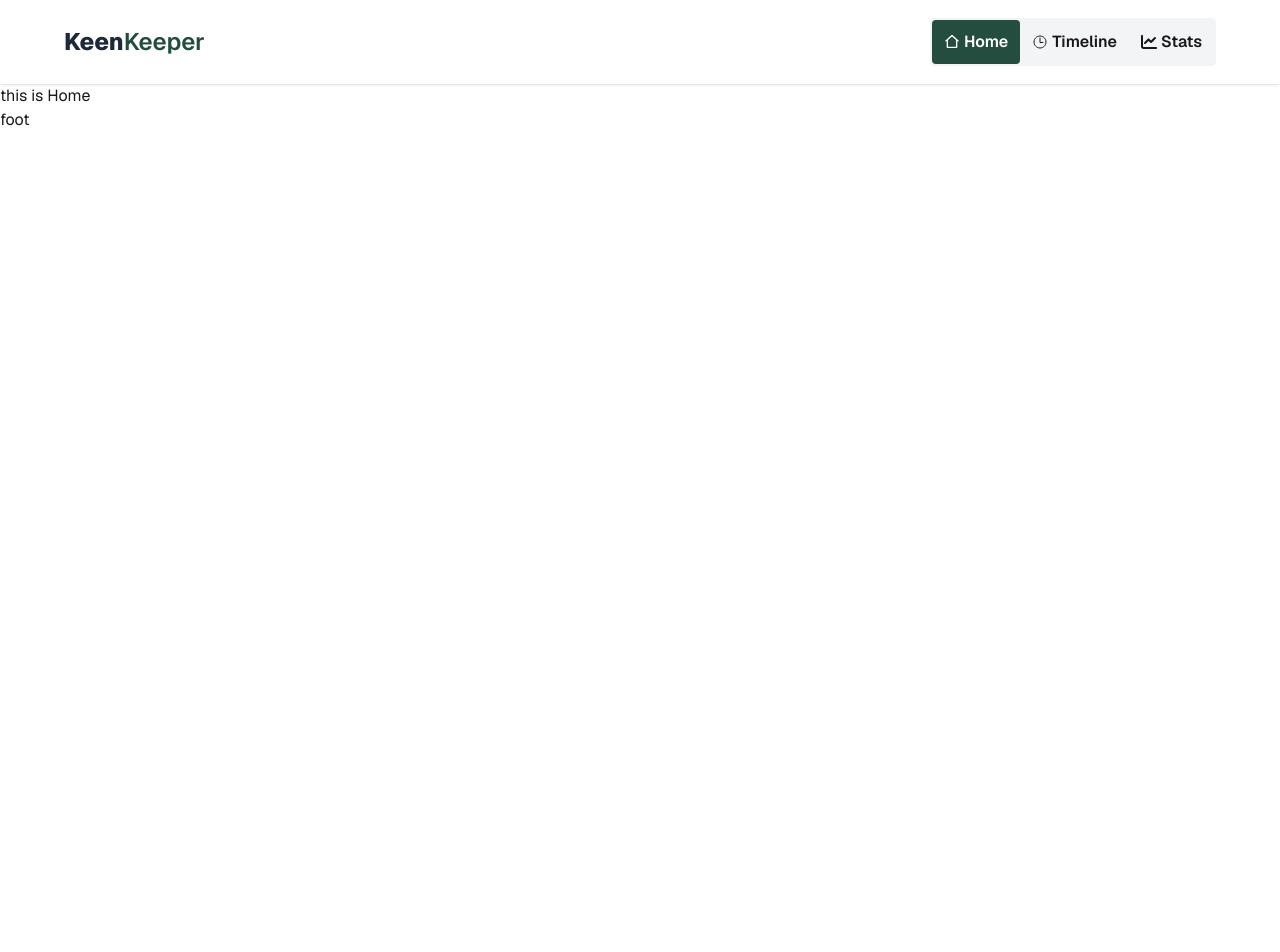
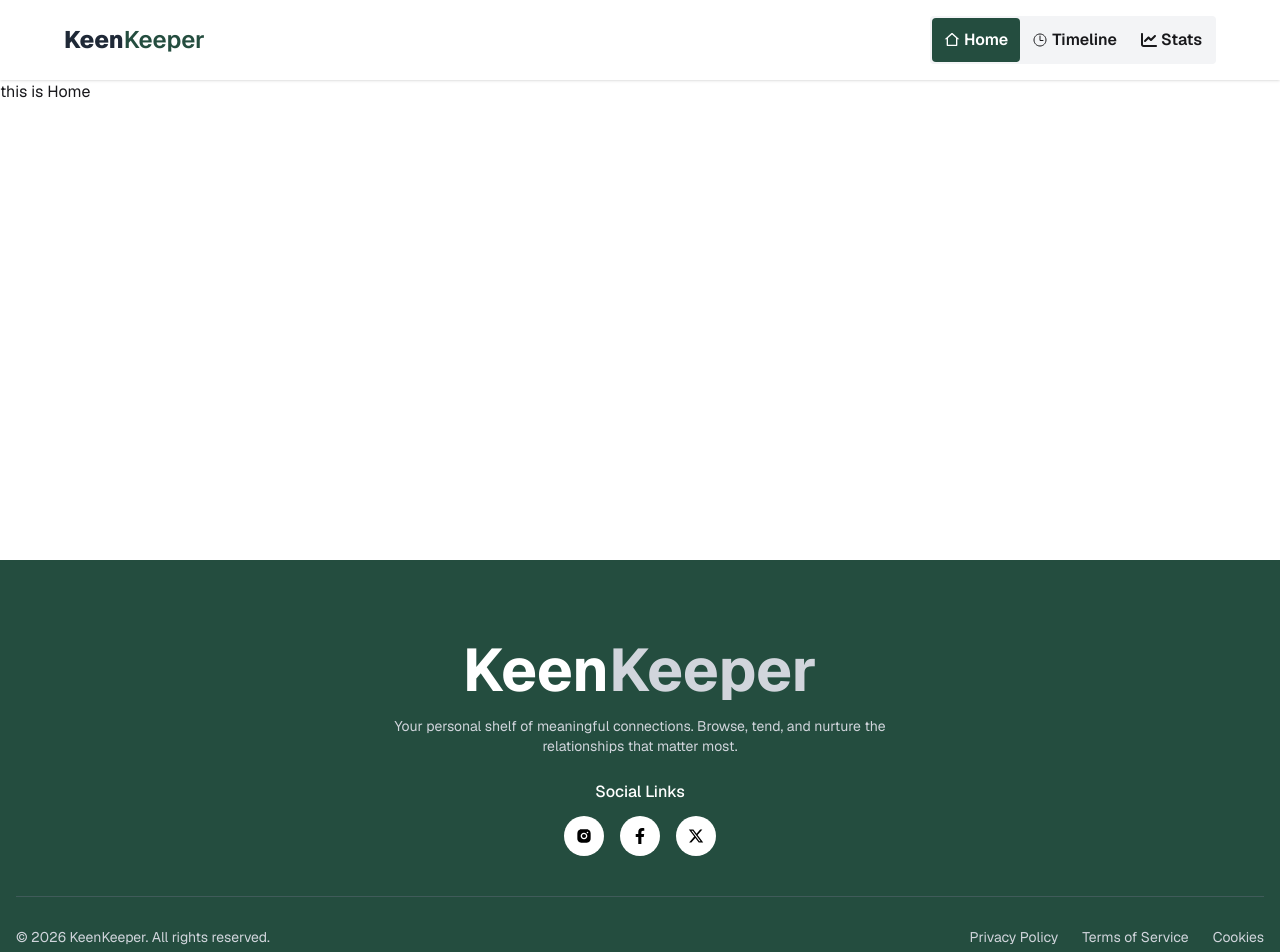
Before and after one commit to shuvroshishir/KeenKeeper, a React (Vite) app: page / in a window 1280 px wide. Shown: the top 952 px of the page. Before the commit the page ends 800 px from the top, so only its background shows below. Built offline with nearby package versions, Linux system fonts and the light colour scheme.

Commit message:
footer section added

```diff
--- a/src/components/NavBar/NavBar.jsx
+++ b/src/components/NavBar/NavBar.jsx
@@ -8,7 +8,7 @@
 
     return (
         <nav className='bg-white shadow-sm'>
-            <div className='nav-section max-w-[90%] mx-auto flex justify-between items-center py-4.5'>
+            <div className='nav-section max-w-[90%] mx-auto flex justify-between items-center py-4'>
 
                 <Link to={'/'} className='text-(--secondary-color) text-lg sm:text-2xl font-extrabold'>Keen
                     <span className='text-(--primary-color) font-semibold'>Keeper</span>
--- /dev/null
+++ b/src/components/footer/Footer.jsx
@@ -0,0 +1,54 @@
+import React from "react";
+import { FaFacebookF } from "react-icons/fa";
+import { FaXTwitter } from "react-icons/fa6";
+import { RiInstagramFill } from "react-icons/ri";
+
+const Footer = () => {
+    return (
+        <section className="footer-section bg-(--primary-color) text-white mt-20">
+            <div className="container mx-auto px-4 pt-20 pb-7.5 text-center">
+
+                <h2 className="text-6xl font-bold mb-4">
+                    Keen<span className="text-gray-300">Keeper</span>
+                </h2>
+
+                <p className="text-sm text-gray-300 max-w-xl mx-auto mb-6">
+                    Your personal shelf of meaningful connections. Browse, tend, and nurture the relationships that matter most.
+                </p>
+
+                <div className="mb-10">
+                    <h3 className="mb-3 font-medium text-white">Social Links</h3>
+
+                    <div className="flex justify-center gap-4">
+                        <a className="w-10 h-10 flex items-center justify-center rounded-full bg-white text-black hover:scale-110 transition">
+                            <RiInstagramFill />
+                        </a>
+
+                        <a className="w-10 h-10 flex items-center justify-center rounded-full bg-white text-black hover:scale-110 transition">
+                            <FaFacebookF />
+                        </a>
+
+                        <a className="w-10 h-10 flex items-center justify-center rounded-full bg-white text-black hover:scale-110 transition">
+                            <FaXTwitter />
+                        </a>
+                    </div>
+                </div>
+
+                <hr className="border-gray-500 opacity-40 mb-7.5" />
+
+                <div className="flex flex-col md:flex-row justify-between items-center text-sm text-gray-300 gap-4">
+                    <p className="hover:text-white">&copy; 2026 KeenKeeper. All rights reserved.</p>
+
+                    <div className="flex gap-6">
+                        <a className="hover:text-white">Privacy Policy</a>
+                        <a className="hover:text-white">Terms of Service</a>
+                        <a className="hover:text-white">Cookies</a>
+                    </div>
+                </div>
+
+            </div>
+        </section>
+    );
+};
+
+export default Footer;
--- a/src/layout/Root.jsx
+++ b/src/layout/Root.jsx
@@ -2,6 +2,7 @@
 import { Outlet } from 'react-router';
 import { ToastContainer } from 'react-toastify';
 import NavBar from '../components/NavBar/NavBar';
+import Footer from '../components/footer/Footer';
 
 
 const Root = () => {
@@ -10,11 +11,11 @@
             <header>
                 <NavBar />
             </header>
-            <main>
+            <main className='min-h-[50vh]'>
                 <Outlet />
             </main>
             <footer>
-                foot
+                <Footer />
             </footer>
             <ToastContainer />
         </>
```
